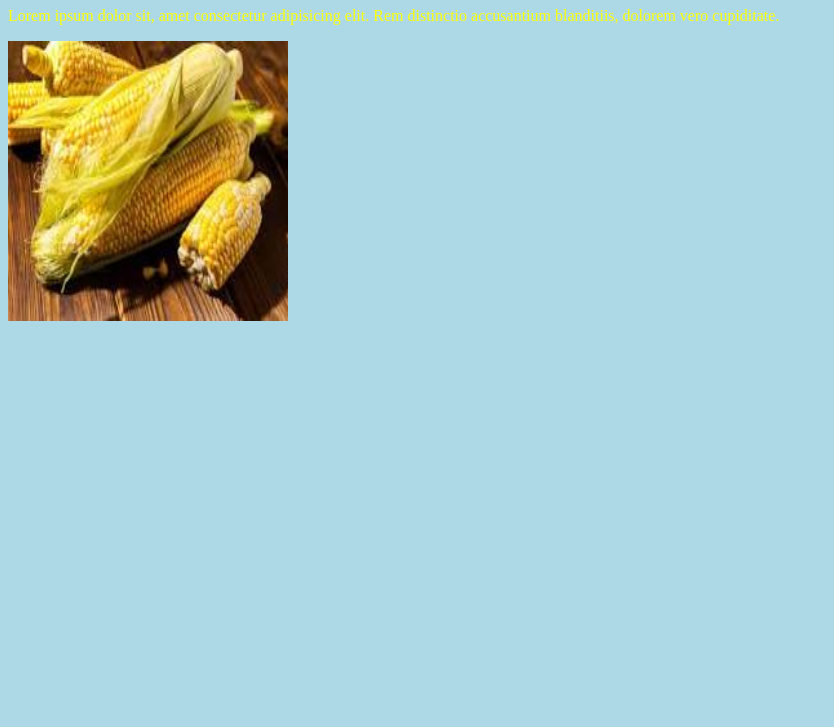
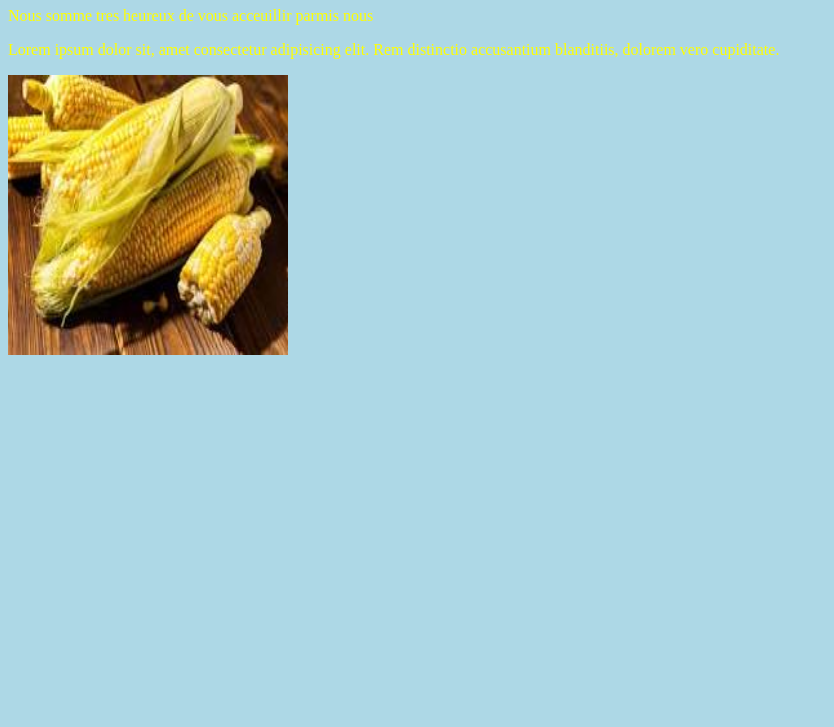
Before and after one commit to ronylonts/coursGitb3, a plain HTML site: page index.html in a window 1280 px wide. Shown: the part 73-800 px from the top of the page, without its empty margins (0-834 px from the left). Drawn offline with Linux system fonts and the light colour scheme.

Commit message:
Update index.html

```diff
--- a/index.html
+++ b/index.html
@@ -8,6 +8,8 @@
 </head>
 <body>
     <h1 >Hello World </h1>
+     <p > Nous somme tres heureux de vous acceuillir parmis nous</p>
+
     <p>Lorem ipsum dolor sit, amet consectetur adipisicing elit.
         Rem distinctio accusantium blanditiis, dolorem vero cupiditate.
     </p>
```
